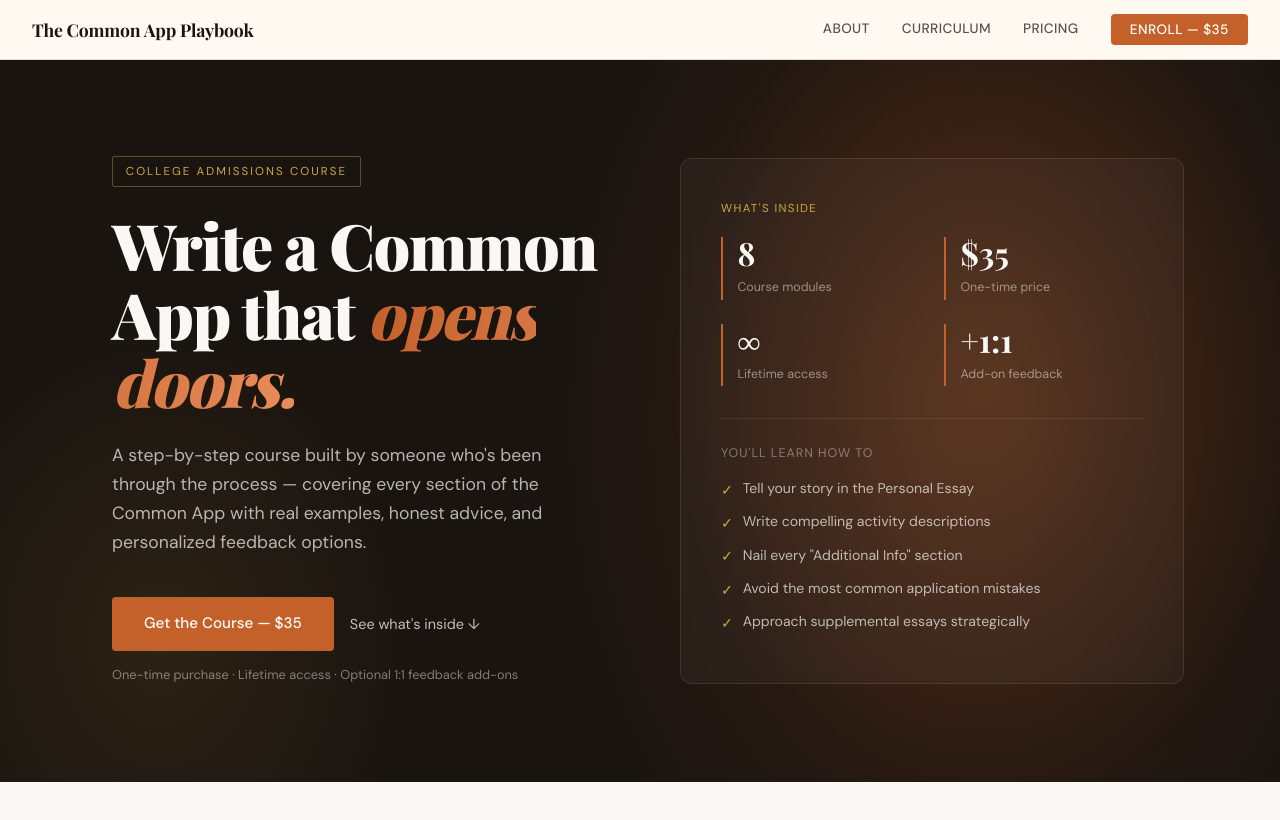
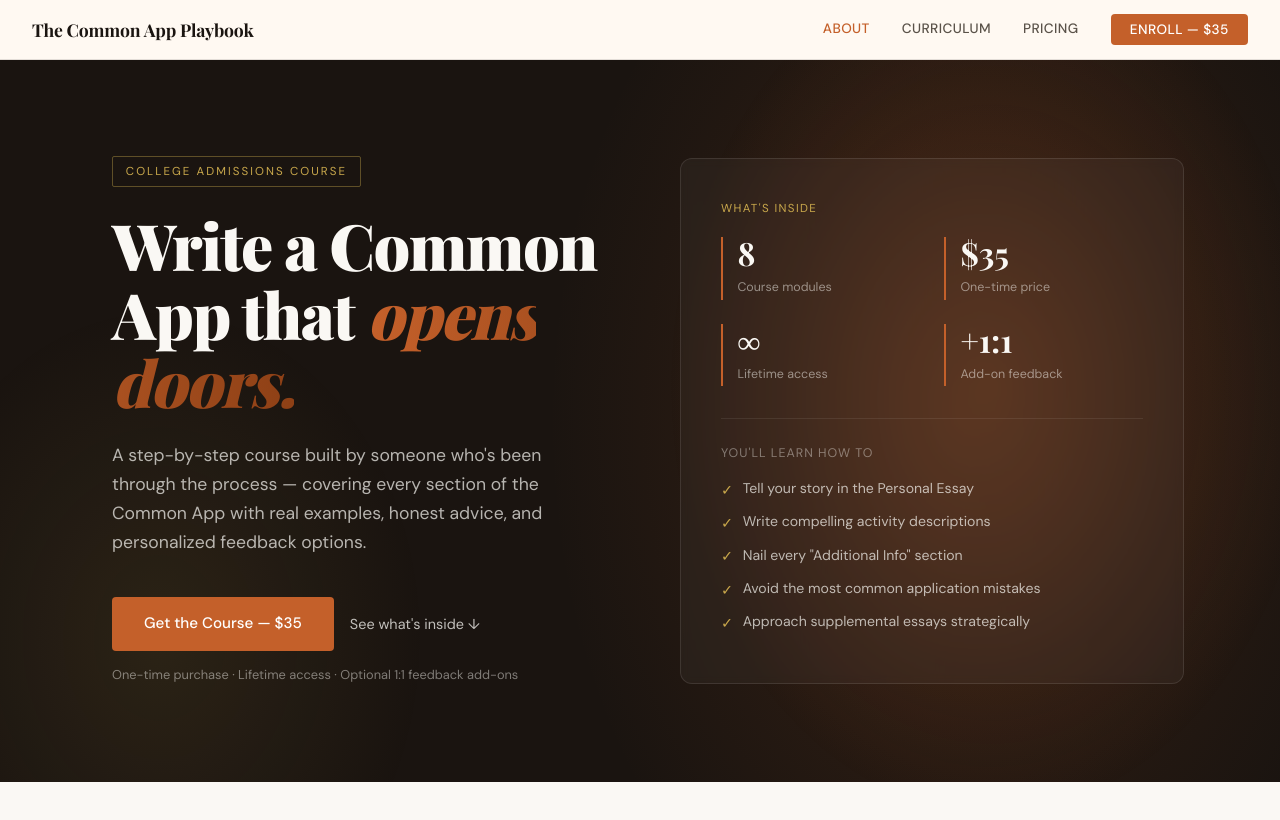
Before and after one commit to TJWILSON1/commonappplaybook2, a website: page public/index.html in a window 1280 px wide. Shown: the top 820 px of the page. Drawn offline with nearby package versions, Linux system fonts and the light colour scheme; a web font is replaced by a local one.

Commit message:
Fix JS syntax error causing blank page

```diff
--- a/public/index.html
+++ b/public/index.html
@@ -590,12 +590,12 @@
   }
 
   /* ── Hero entrance (fires on page load) ── */
-  .hero-tag    { opacity: 0; animation: fadeUp 0.7s ease forwards 0.15s; }
-  .hero h1     { opacity: 0; animation: fadeUp 0.8s ease forwards 0.35s; }
-  .hero-sub    { opacity: 0; animation: fadeUp 0.7s ease forwards 0.55s; }
-  .hero-actions { opacity: 0; animation: fadeUp 0.7s ease forwards 0.72s; }
-  .hero-price-note { opacity: 0; animation: fadeIn 0.6s ease forwards 0.9s; }
-  .hero-card   { opacity: 0; animation: slideRight 0.9s cubic-bezier(0.22,1,0.36,1) forwards 0.45s; }
+  .js-ready .hero-tag    { opacity: 0; animation: fadeUp 0.7s ease forwards 0.15s; }
+  .js-ready .hero h1     { opacity: 0; animation: fadeUp 0.8s ease forwards 0.35s; }
+  .js-ready .hero-sub    { opacity: 0; animation: fadeUp 0.7s ease forwards 0.55s; }
+  .js-ready .hero-actions { opacity: 0; animation: fadeUp 0.7s ease forwards 0.72s; }
+  .js-ready .hero-price-note { opacity: 0; animation: fadeIn 0.6s ease forwards 0.9s; }
+  .js-ready .hero-card   { opacity: 0; animation: slideRight 0.9s cubic-bezier(0.22,1,0.36,1) forwards 0.45s; }
 
   /* Float the hero card continuously after entrance */
   .hero-card.loaded { animation: floatCard 6s ease-in-out infinite; }
@@ -612,27 +612,28 @@
   }
 
   /* ── Scroll reveal base ── */
-  .reveal {
+  /* JS adds .js-ready to <html> before hiding elements — no-JS fallback stays visible */
+  .js-ready .reveal {
     opacity: 0;
     transform: translateY(32px);
     transition: opacity 0.7s ease, transform 0.7s cubic-bezier(0.22,1,0.36,1);
   }
   .reveal.visible {
-    opacity: 1;
-    transform: translateY(0);
+    opacity: 1 \!important;
+    transform: translateY(0) \!important;
   }
-  .reveal-left {
+  .js-ready .reveal-left {
     opacity: 0;
     transform: translateX(-40px);
     transition: opacity 0.8s ease, transform 0.8s cubic-bezier(0.22,1,0.36,1);
   }
-  .reveal-left.visible { opacity: 1; transform: translateX(0); }
-  .reveal-right {
+  .reveal-left.visible { opacity: 1 \!important; transform: translateX(0) \!important; }
+  .js-ready .reveal-right {
     opacity: 0;
     transform: translateX(40px);
     transition: opacity 0.8s ease, transform 0.8s cubic-bezier(0.22,1,0.36,1);
   }
-  .reveal-right.visible { opacity: 1; transform: translateX(0); }
+  .reveal-right.visible { opacity: 1 \!important; transform: translateX(0) \!important; }
 
   /* Stagger delays */
   .reveal-d1 { transition-delay: 0.1s; }
@@ -1138,95 +1139,101 @@ async function startCheckout(event) {
 }
 </script>
 
+
+
 <script>
-// ── Scroll Reveal (Intersection Observer) ────────────────────────────────────
+// Mark JS active — enables CSS animations (fail-safe: no JS = content stays visible)
+document.documentElement.classList.add('js-ready');
+
+// ── Scroll Reveal ─────────────────────────────────────────────────────────────
 const revealEls = document.querySelectorAll('.reveal, .reveal-left, .reveal-right');
-const revealObs = new IntersectionObserver((entries) => {
-  entries.forEach(entry => {
+const revealObs = new IntersectionObserver(function(entries) {
+  entries.forEach(function(entry) {
     if (entry.isIntersecting) {
       entry.target.classList.add('visible');
       revealObs.unobserve(entry.target);
     }
   });
 }, { threshold: 0.12, rootMargin: '0px 0px -40px 0px' });
-revealEls.forEach(el => revealObs.observe(el));
+revealEls.forEach(function(el) { revealObs.observe(el); });
 
-// ── Hero card float (switch animation after entrance) ────────────────────────
-const heroCard = document.querySelector('.hero-card');
+// ── Hero card float after entrance ───────────────────────────────────────────
+var heroCard = document.querySelector('.hero-card');
 if (heroCard) {
-  heroCard.addEventListener('animationend', () => {
+  heroCard.addEventListener('animationend', function() {
     heroCard.style.opacity = '1';
     heroCard.style.transform = 'none';
     heroCard.style.animation = 'none';
-    // small delay then start float
-    setTimeout(() => { heroCard.classList.add('loaded'); }, 100);
+    setTimeout(function() { heroCard.classList.add('loaded'); }, 100);
   }, { once: true });
 }
 
-// ── Number count-up ──────────────────────────────────────────────────────────
+// ── Number count-up ───────────────────────────────────────────────────────────
 function animateCount(el, target, prefix, suffix, duration) {
-  const start = performance.now();
+  var start = performance.now();
   function step(now) {
-    const progress = Math.min((now - start) / duration, 1);
-    const ease = 1 - Math.pow(1 - progress, 3);
-    const current = Math.round(ease * target);
+    var progress = Math.min((now - start) / duration, 1);
+    var ease = 1 - Math.pow(1 - progress, 3);
+    var current = Math.round(ease * target);
     el.textContent = prefix + current + suffix;
     if (progress < 1) requestAnimationFrame(step);
   }
   requestAnimationFrame(step);
 }
-
-const statNums = document.querySelectorAll('.stat-num');
-const statObs = new IntersectionObserver((entries) => {
-  entries.forEach(entry => {
-    if (\!entry.isIntersecting) return;
-    const el = entry.target;
-    const text = el.textContent.trim();
-    if (text === '8')   animateCount(el, 8, '', '', 900);
-    if (text === '$35') animateCount(el, 35, '$', '', 900);
-    statObs.unobserve(el);
+var statNums = document.querySelectorAll('.stat-num');
+var statObs = new IntersectionObserver(function(entries) {
+  entries.forEach(function(entry) {
+    if (entry.isIntersecting) {
+      var el = entry.target;
+      var text = el.textContent.trim();
+      if (text === '8')   animateCount(el, 8, '', '', 900);
+      if (text === '$35') animateCount(el, 35, '$', '', 900);
+      statObs.unobserve(el);
+    }
   });
 }, { threshold: 0.5 });
-statNums.forEach(el => statObs.observe(el));
+statNums.forEach(function(el) { statObs.observe(el); });
 
 // ── Nav scroll state ──────────────────────────────────────────────────────────
-const nav = document.querySelector('nav');
-window.addEventListener('scroll', () => {
-  nav.classList.toggle('nav-scrolled', window.scrollY > 40);
+var nav = document.querySelector('nav');
+window.addEventListener('scroll', function() {
+  if (window.scrollY > 40) {
+    nav.classList.add('nav-scrolled');
+  } else {
+    nav.classList.remove('nav-scrolled');
+  }
 }, { passive: true });
 
 // ── Hero parallax orbs ────────────────────────────────────────────────────────
-const orb1 = document.querySelector('.hero-bg-orb-1');
-const orb2 = document.querySelector('.hero-bg-orb-2');
-const hero = document.querySelector('.hero');
-if (orb1 && orb2 && hero) {
-  window.addEventListener('scroll', () => {
-    const scrolled = window.scrollY;
-    const heroH = hero.offsetHeight;
+var orb1 = document.querySelector('.hero-bg-orb-1');
+var orb2 = document.querySelector('.hero-bg-orb-2');
+var heroEl = document.querySelector('.hero');
+if (orb1 && orb2 && heroEl) {
+  window.addEventListener('scroll', function() {
+    var scrolled = window.scrollY;
+    var heroH = heroEl.offsetHeight;
     if (scrolled < heroH) {
-      const pct = scrolled / heroH;
-      orb1.style.transform = `translateY(${pct * 60}px)`;
-      orb2.style.transform = `translateY(${pct * -40}px)`;
+      var pct = scrolled / heroH;
+      orb1.style.transform = 'translateY(' + (pct * 60) + 'px)';
+      orb2.style.transform = 'translateY(' + (pct * -40) + 'px)';
     }
   }, { passive: true });
 }
 
-// ── Smooth active nav link highlight ─────────────────────────────────────────
-const sections = document.querySelectorAll('section[id]');
-const navLinks = document.querySelectorAll('.nav-links a[href^="#"]');
-const activeObs = new IntersectionObserver((entries) => {
-  entries.forEach(entry => {
+// ── Active nav highlight ──────────────────────────────────────────────────────
+var sections = document.querySelectorAll('section[id]');
+var navLinks = document.querySelectorAll('.nav-links a[href^="#"]');
+var activeObs = new IntersectionObserver(function(entries) {
+  entries.forEach(function(entry) {
     if (entry.isIntersecting) {
-      const id = entry.target.id;
-      navLinks.forEach(a => {
-        a.style.color = a.getAttribute('href') === '#' + id
-          ? 'var(--accent)' : '';
+      var id = entry.target.id;
+      navLinks.forEach(function(a) {
+        a.style.color = (a.getAttribute('href') === '#' + id) ? 'var(--accent)' : '';
       });
     }
   });
 }, { threshold: 0.4 });
-sections.forEach(s => activeObs.observe(s));
+sections.forEach(function(s) { activeObs.observe(s); });
 </script>
-
 </body>
 </html>
```
